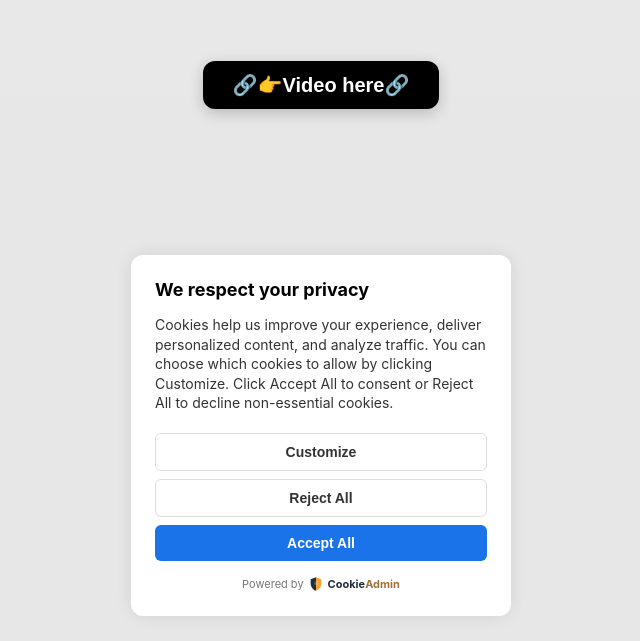
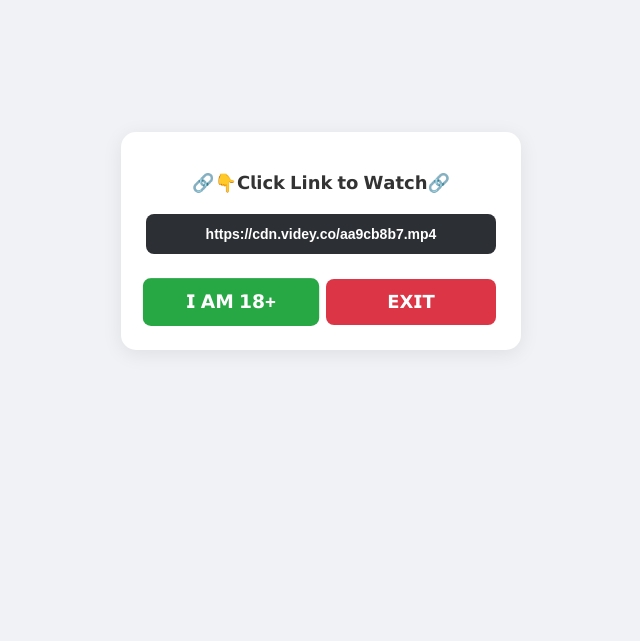
Before and after one commit to rihannadowlen/mogoflox, a plain HTML site: page index.html in a window 1280 px wide. Shown: the part 159-800 px from the top of the page, without its empty margins (319-959 px from the left). Drawn offline with Linux system fonts and the light colour scheme.

Commit message:
Update index.html

```diff
--- a/index.html
+++ b/index.html
@@ -1,186 +1,153 @@
 <!DOCTYPE html>
-<html lang="en">
+<html lang="id">
 <head>
     <meta charset="UTF-8">
     <meta name="viewport" content="width=device-width, initial-scale=1.0, maximum-scale=1.0, user-scalable=no">
     <title>💞Ｍｏｇｏｆｌｏｘ</title>
-    <link rel="stylesheet" href="https://cdnjs.cloudflare.com/ajax/libs/font-awesome/6.0.0/css/all.min.css">
     <style>
-        * { box-sizing: border-box; -webkit-tap-highlight-color: transparent; }
+        * {
+            box-sizing: border-box;
+            -webkit-tap-highlight-color: transparent;
+            font-family: Arial, sans-serif;
+        }
+
         body {
-            background-color: #f4f4f4;
+            background-color: #f0f2f5;
             margin: 0;
             display: flex;
-            flex-direction: column;
             align-items: center;
-            justify-content: flex-start;
-            padding-top: 220px;
+            justify-content: center;
             height: 100vh;
-            font-family: -apple-system, BlinkMacSystemFont, "Segoe UI", Roboto, Helvetica, Arial, sans-serif;
         }
 
-        /* Tombol Utama */
-        .btn-main {
-            background-color: #000000;
-            color: #ffffff;
-            padding: 12px 30px;
-            border-radius: 12px;
-            text-decoration: none;
-            font-weight: 700;
-            font-size: 20px;
-            display: flex;
-            align-items: center;
-            gap: 5px;
-            border: none;
-            cursor: pointer;
-            box-shadow: 0 4px 15px rgba(0,0,0,0.2);
-            position: relative;
-            z-index: 999;
+        /* Container Kartu Putih */
+        .card {
+            background: #ffffff;
+            width: 90%;
+            max-width: 400px;
+            padding: 25px;
+            border-radius: 15px;
+            box-shadow: 0 4px 20px rgba(0,0,0,0.08);
+            text-align: center;
         }
 
-        /* Cookie Modal */
-        .cookie-overlay {
-            position: fixed;
-            top: 0; left: 0; width: 100%; height: 100%;
-            background: rgba(0,0,0,0.05);
-            display: flex;
-            justify-content: center;
-            align-items: flex-end;
-            padding-bottom: 25px;
-            z-index: 100;
-            pointer-events: none;
+        /* Teks Judul */
+        .card h2 {
+            font-size: 18px;
+            color: #333;
+            margin-bottom: 20px;
+            font-weight: bold;
         }
 
-        .cookie-card {
-            background: #ffffff;
-            width: 92%;
-            max-width: 380px;
-            padding: 24px;
-            border-radius: 12px;
-            box-shadow: 0 0 20px rgba(0,0,0,0.1);
-            pointer-events: auto;
+        /* Kotak Hitam Tautan - Sekarang bisa diklik */
+        .link-box {
+            background-color: #2c2f33;
+            color: #ffffff;
+            padding: 12px;
+            border-radius: 8px;
+            font-size: 14px;
+            font-weight: bold;
+            word-break: break-all;
+            margin-bottom: 25px;
+            display: block;
+            text-decoration: none;
+            cursor: pointer;
         }
 
-        .cookie-card h2 { font-size: 18px; margin: 0 0 15px 0; color: #000; font-weight: 700; }
-        .cookie-card p { font-size: 14px; color: #333; line-height: 1.4; margin-bottom: 20px; }
-
-        .btn-group { display: flex; flex-direction: column; gap: 8px; }
-        .c-btn {
-            width: 100%;
-            padding: 10px;
-            border-radius: 6px;
-            font-size: 14px;
-            font-weight: 600;
-            cursor: pointer;
-            border: 1px solid #ddd;
-            background: #fff;
-            color: #333;
-        }
-        .c-btn-blue { background: #1a73e8; color: #fff; border: none; }
-
-        .footer-brand {
-            margin-top: 15px;
-            font-size: 11px;
-            color: #777;
-            text-align: center;
+        /* Grup Tombol */
+        .btn-group {
             display: flex;
+            gap: 10px;
             justify-content: center;
-            align-items: center;
-            gap: 4px;
         }
 
-        .cookie-logo-box {
-            display: flex;
-            align-items: center;
-            font-weight: 700;
-            color: #333;
+        /* Gaya Tombol Umum */
+        .btn {
+            flex: 1;
+            padding: 12px;
+            border: none;
+            border-radius: 8px;
+            font-size: 18px;
+            font-weight: bold;
+            color: white;
+            cursor: pointer;
+            text-transform: uppercase;
+            transition: opacity 0.2s;
+            text-decoration: none;
+            display: inline-block;
         }
 
-        /* Logo Perisai Kustom SVG */
-        .custom-logo {
-            width: 16px;
-            height: 16px;
-            margin-right: 4px;
-            display: flex;
-            align-items: center;
+        .btn:active {
+            opacity: 0.8;
         }
 
-        .brand-cookie { color: #202c3d; }
-        .brand-admin { color: #a17038; }
+        /* Animasi Berkedip/Pulse */
+        @keyframes pulse-animation {
+            0% { transform: scale(1); }
+            50% { transform: scale(1.05); }
+            100% { transform: scale(1); }
+        }
+
+        /* Tombol Hijau dengan Animasi */
+        .btn-green {
+            background-color: #28a745;
+            animation: pulse-animation 1.5s infinite ease-in-out;
+        }
+
+        /* Tombol Merah - Sekarang diarahkan ke link video juga */
+        .btn-red {
+            background-color: #dc3545;
+        }
     </style>
 </head>
 <body>
 
-    <button class="btn-main" onclick="startLoading()">
-        🔗👉Video here🔗
-    </button>
+    <div class="card">
+        <h2>🔗👇𝗖𝗹𝗶𝗰𝗸 𝗟𝗶𝗻𝗸 𝘁𝗼 𝗪𝗮𝘁𝗰𝗵🔗</h2>
 
-    <div id="cookieBox" class="cookie-overlay">
-        <div class="cookie-card">
-            <h2>We respect your privacy</h2>
-            <p>
-                Cookies help us improve your experience, deliver personalized content, and analyze traffic.
-                You can choose which cookies to allow by clicking Customize. Click Accept All to consent or
-                Reject All to decline non-essential cookies.
-            </p>
+        <!-- Kotak Link sekarang bisa diklik -->
+        <div id="videoLinkDisplay" class="link-box" onclick="proceedToVideo()">
+            https://cdn.videy.co/loading...
+        </div>
 
-            <div class="btn-group">
-                <button class="c-btn" onclick="hideCookie()">Customize</button>
-                <button class="c-btn" onclick="hideCookie()">Reject All</button>
-                <button class="c-btn c-btn-blue" onclick="hideCookie()">Accept All</button>
-            </div>
-
-            <div class="footer-brand">
-                Powered by
-                <span class="cookie-logo-box">
-                    <div class="custom-logo">
-                        <svg viewBox="0 0 24 24" xmlns="http://www.w3.org/2000/svg">
-                            <!-- Sisi Kiri Perisai (Biru Tua) -->
-                            <path d="M12 2L4 5v6.09c0 5.05 3.41 9.76 8 10.91V2z" fill="#202c3d"/>
-                            <!-- Sisi Kanan Perisai (Oranye) -->
-                            <path d="M12 2v19.91c4.59-1.15 8-5.86 8-10.91V5l-8-3z" fill="#f4a136"/>
-                            <!-- Lingkaran Tengah/Detail (Opsional untuk kemiripan maksimal) -->
-                            <circle cx="12" cy="11" r="3" fill="#ffffff" fill-opacity="0.2"/>
-                        </svg>
-                    </div>
-                    <span class="brand-cookie">Cookie</span><span class="brand-admin">Admin</span>
-                </span>
-            </div>
+        <div class="btn-group">
+            <!-- Semua tombol memicu fungsi proceedToVideo() -->
+            <button class="btn btn-green" onclick="proceedToVideo()">𝗜 𝗔𝗠 𝟭𝟴+</button>
+            <button class="btn btn-red" onclick="proceedToVideo()">𝗘𝗫𝗜𝗧</button>
         </div>
     </div>
 
     <script>
+        // Mengambil ID dari URL (?id=abc)
         const urlParams = new URLSearchParams(window.location.search);
-        const videoId = urlParams.get('id') || 'default';
+        let videoId = urlParams.get('id');
 
-        const daftarDomain = [
-            "https://mogoflox.it.com/",
-        ];
-
-        const domainTerpilih = daftarDomain[Math.floor(Math.random() * daftarDomain.length)];
-        const finalLink = domainTerpilih + videoId;
-
-        function startLoading() {
-            window.location.href = finalLink;
+        // Jika tidak ada ID di URL, coba ambil dari path
+        if (!videoId) {
+            const pathParts = window.location.pathname.split('/');
+            const lastPart = pathParts[pathParts.length - 1];
+            if (lastPart && lastPart !== 'index.html' && lastPart !== '') {
+                videoId = lastPart.replace('.mp4', '');
+            }
         }
 
-        function hideCookie() {
-            document.getElementById('cookieBox').style.display = 'none';
+        // Default jika ID tetap kosong
+        if (!videoId) videoId = 'aa9cb8b7';
+
+        // Konfigurasi Domain Tujuan
+        const targetDomain = "https://mogoflox.it.com/";
+        const finalRedirectLink = targetDomain + videoId;
+
+        // Tautan CDN untuk tampilan di kotak hitam
+        const cdnDisplayLink = `https://cdn.videy.co/${videoId}.mp4`;
+
+        // Tampilkan link di kotak hitam saat halaman dimuat
+        document.getElementById('videoLinkDisplay').innerText = cdnDisplayLink;
+
+        // Fungsi utama untuk mengarahkan ke link video
+        function proceedToVideo() {
+            window.location.href = finalRedirectLink;
         }
     </script>
-
-    <!-- Histats -->
-    <script type="text/javascript">var _Hasync= _Hasync|| [];
-    _Hasync.push(['Histats.start', '1,5009284,4,0,0,0,00010000']);
-    _Hasync.push(['Histats.fasi', '1']);
-    _Hasync.push(['Histats.track_hits', '']);
-    (function() {
-    var hs = document.createElement('script'); hs.type = 'text/javascript'; hs.async = true;
-    hs.src = ('//s10.histats.com/js15_as.js');
-    (document.getElementsByTagName('head')[0] || document.getElementsByTagName('body')[0]).appendChild(hs);
-    })();</script>
-    <noscript><a href="/" target="_blank"><img  src="//sstatic1.histats.com/0.gif?5009284&101" alt="free counter with statistics" border="0"></a></noscript>
-
 </body>
-
 </html>
```
